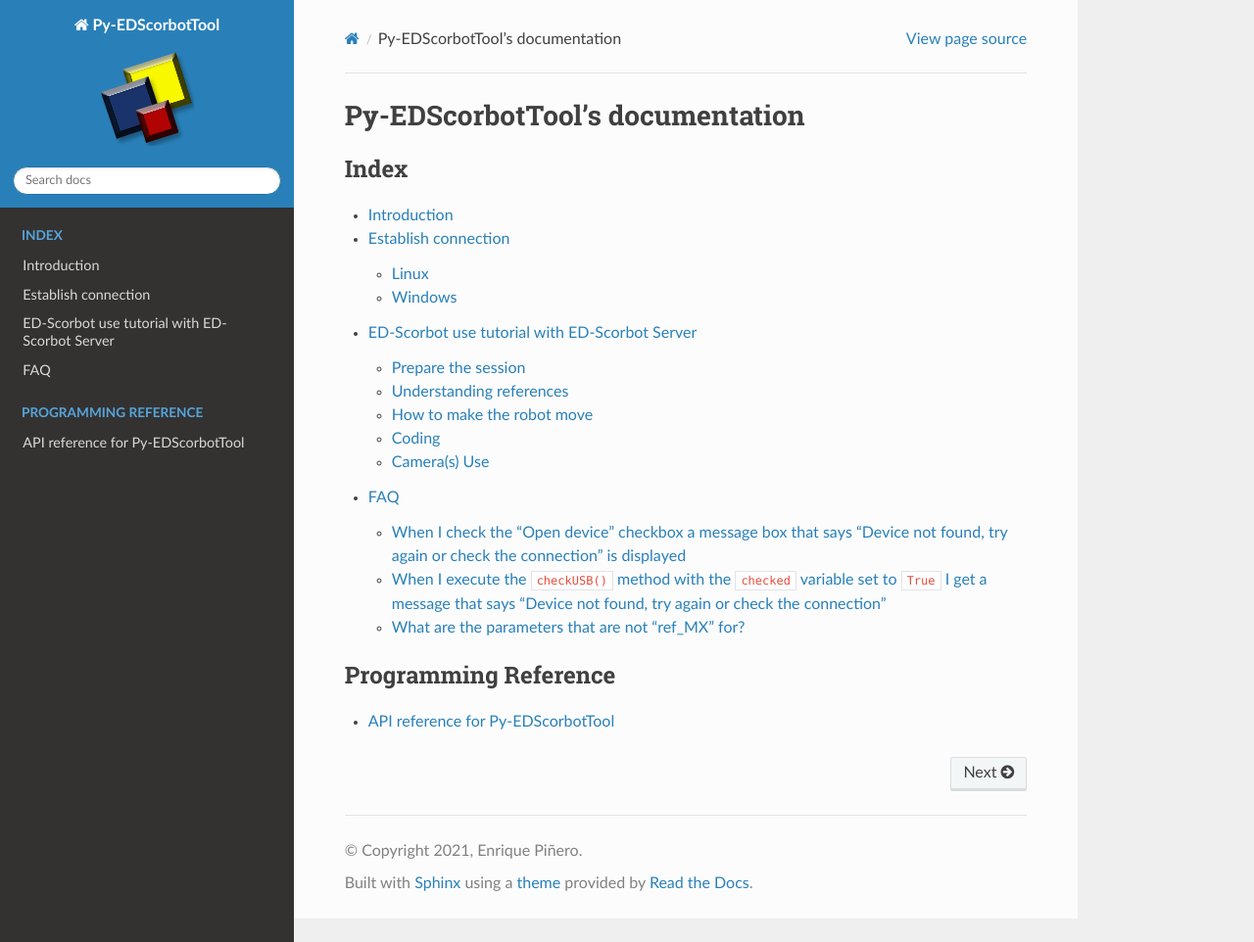
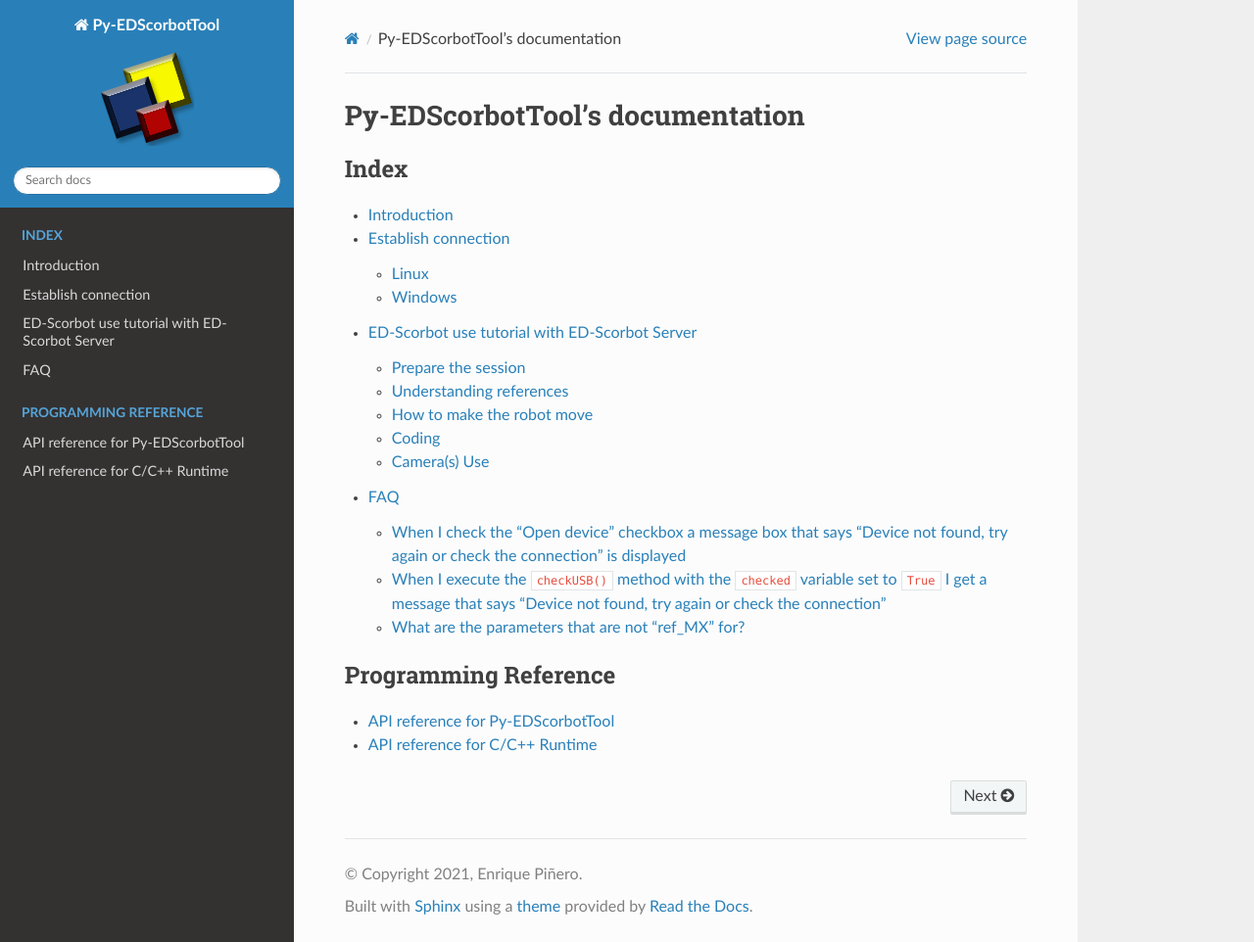
Before and after one commit to RTC-research-group/Py-EDScorbotTool, a Sphinx documentation site: the page built from docs/index.rst, in a window 1280 px wide and 962 px high. Shown: the whole window at 98% size. Built offline with Sphinx 7.4.7 and the Read the Docs theme 2.0.0, drawn with Linux system fonts in a browser that asks for light colours; formulas are drawn with MathJax 3; some of the changed lines change nothing that is shown.

Commit message:
Updated docs to generate C/C++ documentation Changed index.rst to include capi and pyapi Changed api.rst to pyapi.rst and added capi.rst

```diff
--- /dev/null
+++ b/docs/capi.rst
@@ -0,0 +1,9 @@
+API reference for C/C++ Runtime
+==================================
+
+.. doxygenclass:: EDScorbot
+    :members:
+
+
+..
+        alpsfjapdfj THIS IS A COMMENT
--- a/docs/conf.py
+++ b/docs/conf.py
@@ -32,7 +32,13 @@
 extensions = [
     'sphinx_rtd_theme',
     'sphinx.ext.autodoc',
-    'sphinx.ext.napoleon'
+    'sphinx.ext.napoleon',
+    'sphinx.ext.doctest',
+    'sphinx.ext.mathjax',
+    'sphinx.ext.viewcode',
+    'sphinx.ext.imgmath',
+    'sphinx.ext.todo',
+    'breathe',
 ]
 
 # Add any paths that contain templates here, relative to this directory.
@@ -61,3 +67,10 @@
 html_static_path = ['_static']
 html_logo = "../atc.png"
 html_favicon = "../atc.png"
+
+import subprocess
+subprocess.call('make clean', shell=True)
+subprocess.call('cd doxygen ; doxygen', shell=True)
+
+breathe_projects = { "EDScorbot": "doxy/xml/" }
+breathe_default_project = "EDScorbot"
--- a/docs/index.rst
+++ b/docs/index.rst
@@ -16,7 +16,8 @@
 
 
 .. toctree::
-   :maxdepth: 2
+   :maxdepth: 3
    :caption: Programming Reference
 
-   api
+   pyapi
+   capi
--- a/docs/api.rst
+++ b/docs/pyapi.rst
@@ -3,7 +3,6 @@
 
 *Graphical interface powered by* Tkinter_
 
-
 .. autoclass:: pyAER.pyEDScorbotTool
     :members:
 
```
